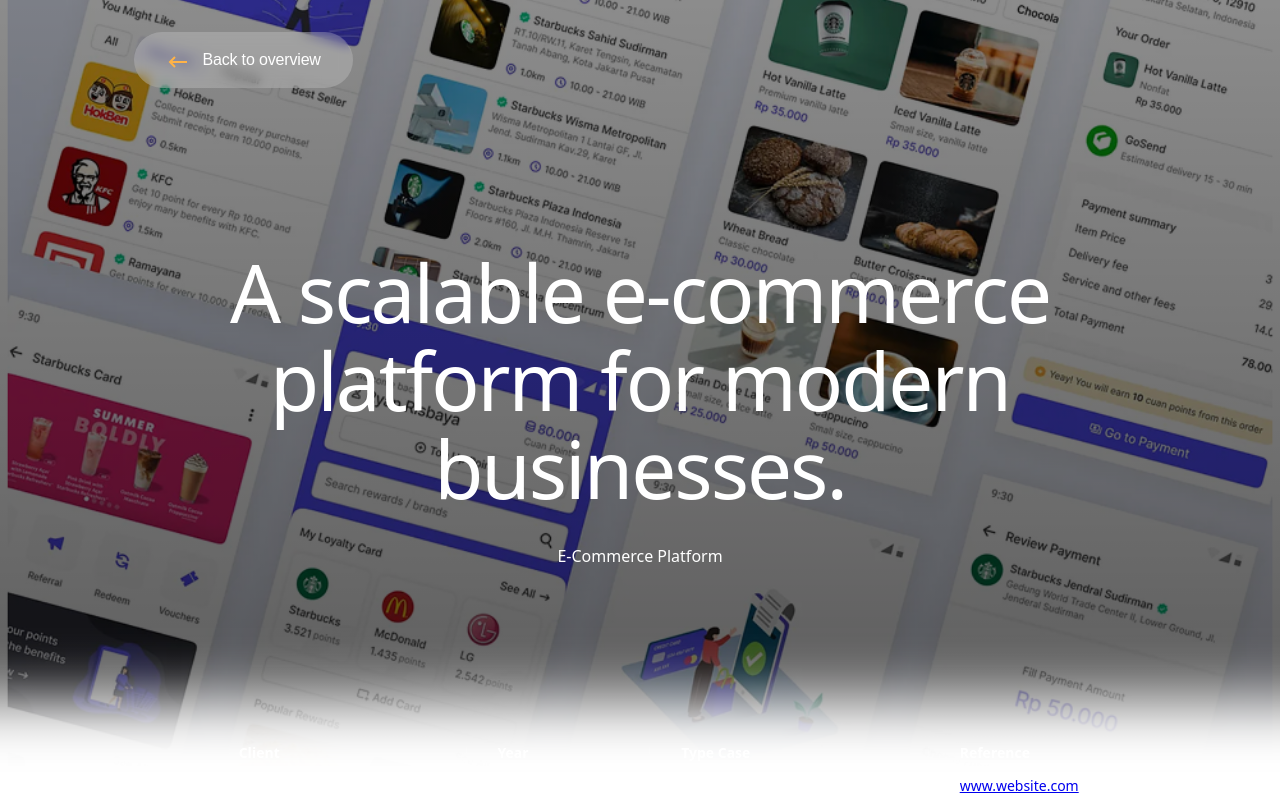
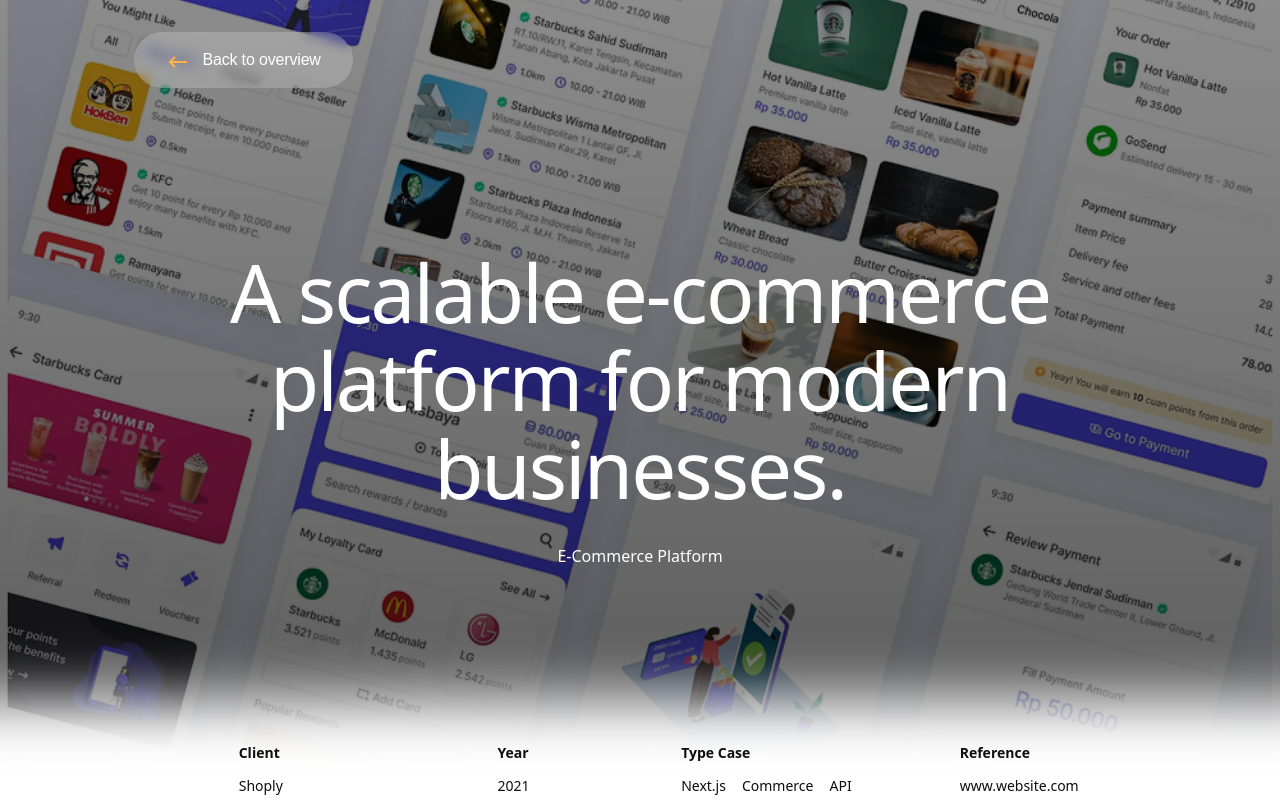
Before and after one commit to aboutbenjamin/my-portfolio, a React (Vite) app: page /#/case/1 in a window 1280 px wide. Shown: the top 800 px of the page. Built offline with nearby package versions, Linux system fonts and the light colour scheme.

Commit message:
Update theme colors and CSS variables for consistency; enhance link styles in index.css

```diff
--- a/src/index.css
+++ b/src/index.css
@@ -43,6 +43,11 @@
 
 p {
   padding: 0;
+}
+
+a {
+  color: var(--color-foreground);
+  text-decoration: none;
 }
 
 h1 {
--- a/src/screens/case/CaseScreen.module.css
+++ b/src/screens/case/CaseScreen.module.css
@@ -75,13 +75,13 @@
 
 .caseDetailsList dt {
   font-weight: 600;
-  color: #fff;
+  color: var(--color-foreground);
   margin-bottom: 0.25rem;
 }
 
 .caseDetailsList dd {
   margin: 0;
-  color: #fff;
+  color: var(--color-foreground);
 }
 
 .caseDetailsList ul {
--- a/src/screens/case/case-meta-into/CaseMetaInfo.tsx
+++ b/src/screens/case/case-meta-into/CaseMetaInfo.tsx
@@ -7,7 +7,7 @@
 
 export function CaseMetaInfo({ caseData }: CaseMetaInfoProps) {
   return (
-    <section className={styles["content-meta-info"]}>
+    <section>
       <dl className={styles.caseDetailsList}>
         <div>
           <dt>Client</dt>
--- a/src/theme/theme.ts
+++ b/src/theme/theme.ts
@@ -25,7 +25,7 @@
 export const lightTheme: Theme = {
   colors: {
     background: "#fff",
-    foreground: "#1a0d0d",
+    foreground: "#0E0E0E",
     primary: "#80f4ff",
     secondary: "#f04cff",
     accent: "#ffb347",
@@ -33,7 +33,7 @@
     border: "#e0e0e0",
     overlay: "rgba(0,0,0,0.05)",
     contactCardBg: "#f6f6f6",
-    contactCardText: "#1a0d0d",
+    contactCardText: "#0E0E0E",
   },
   spacing: {
     xs: "0.5rem",
@@ -46,7 +46,7 @@
 
 export const darkTheme: Theme = {
   colors: {
-    background: "#18181b",
+    background: "#0E0E0E",
     foreground: "#f4f4f5",
     primary: "#80f4ff",
     secondary: "#f04cff",
--- a/src/theme/variables.css
+++ b/src/theme/variables.css
@@ -1,6 +1,6 @@
 :root {
   --color-background: #fff;
-  --color-foreground: #1a0d0d;
+  --color-foreground: #0e0e0e;
   --color-primary: #80f4ff;
   --color-secondary: #f04cff;
   --color-accent: #ffb347;
@@ -8,7 +8,7 @@
   --color-border: #e0e0e0;
   --color-overlay: rgba(0, 0, 0, 0.05);
   --color-contact-card-bg: #f6f6f6;
-  --color-contact-card-text: #1a0d0d;
+  --color-contact-card-text: #0e0e0e;
 
   --spacing-xs: 0.5rem;
   --spacing-sm: 1rem;
```
